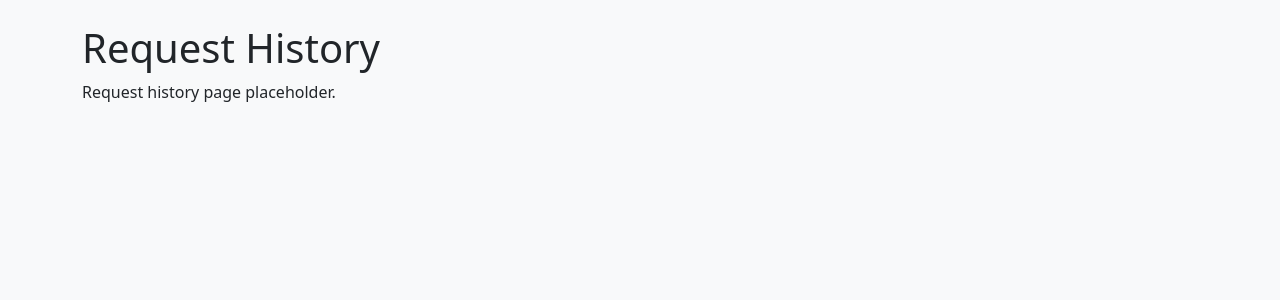
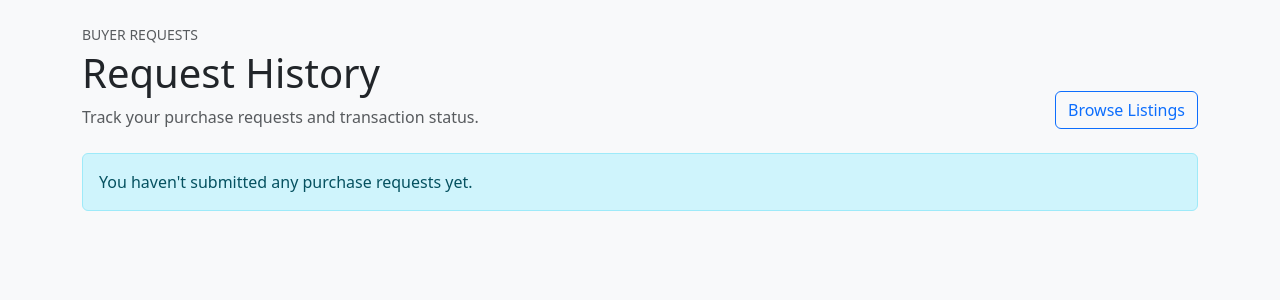
Before and after one commit to aimeefan99/MSE800-KEA-OnlineShopping, a Flask app: page /requests/history in a window 1280 px wide. Shown: the part 57-357 px from the top of the page. Run offline with Flask 3, Linux system fonts and the light colour scheme; a user stored in the database is signed in; data comes from the database, SQL or seed files in the repository.

Commit message:
feat: complete accepted transactions

```diff
--- a/routes/transaction_routes.py
+++ b/routes/transaction_routes.py
@@ -85,7 +85,8 @@ def incoming_requests() -> str:
 def request_history() -> str:
     """Render request history page."""
 
-    return render_template("request_history.html")
+    requests = transaction_service.request_history(session["user_id"])
+    return render_template("request_history.html", requests=requests)
 
 
 @transaction_bp.post("/requests/<int:request_id>/accept")
@@ -113,7 +114,9 @@ def reject_request(request_id: int) -> str:
 def complete_request(request_id: int) -> str:
     """Handle transaction completion."""
 
-    return f"TODO: complete request {request_id}"
+    success, message = transaction_service.complete_request(session["user_id"], request_id)
+    flash(message, "success" if success else "danger")
+    return redirect(url_for("transactions.request_history"))
 
 
 @transaction_bp.post("/reviews/create")
--- a/templates/request_history.html
+++ b/templates/request_history.html
@@ -1,6 +1,109 @@
 {% extends "base.html" %}
 
 {% block content %}
-<h1>Request History</h1>
-<p>Request history page placeholder.</p>
+<section class="mb-4">
+    <div class="d-flex flex-column flex-md-row justify-content-between align-items-md-end gap-3">
+        <div>
+            <p class="text-uppercase small text-muted mb-1">Buyer Requests</p>
+            <h1 class="mb-2">Request History</h1>
+            <p class="text-muted mb-0">Track your purchase requests and transaction status.</p>
+        </div>
+        <a class="btn btn-outline-primary" href="{{ url_for('listings.browse_listings') }}">
+            Browse Listings
+        </a>
+    </div>
+</section>
+
+{% if requests %}
+    <div class="row g-4">
+        {% for purchase_request in requests %}
+            <div class="col-12">
+                <article class="card border-0 shadow-sm">
+                    <div class="card-body p-4">
+                        <div class="d-flex flex-column flex-lg-row justify-content-between gap-3">
+                            <div>
+                                <div class="d-flex flex-wrap align-items-center gap-2 mb-2">
+                                    <h2 class="h4 mb-0">{{ purchase_request.listing_title }}</h2>
+                                    <span class="badge text-bg-warning">
+                                        {{ purchase_request.status_label }}
+                                    </span>
+                                    <span class="badge text-bg-light border">
+                                        Listing {{ purchase_request.listing_status_label }}
+                                    </span>
+                                </div>
+                                <p class="text-muted mb-2">
+                                    Requested from {{ purchase_request.seller_name }}
+                                    on {{ purchase_request.created_at }}
+                                </p>
+                                <p class="listing-price text-success fw-bold mb-0">
+                                    ${{ purchase_request.listing_price_label }} NZD
+                                </p>
+                            </div>
+                            <div class="text-lg-end">
+                                <a
+                                    class="btn btn-outline-primary btn-sm"
+                                    href="{{
+                                        url_for(
+                                            'listings.view_listing_detail',
+                                            listing_id=purchase_request.listing_id
+                                        )
+                                    }}"
+                                >
+                                    View Listing
+                                </a>
+                                {% if purchase_request.status == "accepted" %}
+                                    <div class="d-flex justify-content-lg-end gap-2 mt-2">
+                                        <form
+                                            action="{{
+                                                url_for(
+                                                    'transactions.complete_request',
+                                                    request_id=purchase_request.id
+                                                )
+                                            }}"
+                                            method="post"
+                                        >
+                                            <button class="btn btn-success btn-sm" type="submit">
+                                                Mark Complete
+                                            </button>
+                                        </form>
+                                    </div>
+                                {% endif %}
+                            </div>
+                        </div>
+
+                        <hr>
+
+                        <div class="row g-3">
+                            <div class="col-md-4">
+                                <span class="text-muted d-block">Seller</span>
+                                <strong>{{ purchase_request.seller_name }}</strong>
+                            </div>
+                            <div class="col-md-4">
+                                <span class="text-muted d-block">
+                                    {{ purchase_request.seller_contact_method_label }}
+                                </span>
+                                <strong>{{ purchase_request.seller_contact_value }}</strong>
+                            </div>
+                            <div class="col-md-4">
+                                <span class="text-muted d-block">Request ID</span>
+                                <strong>#{{ purchase_request.id }}</strong>
+                            </div>
+                        </div>
+
+                        {% if purchase_request.message %}
+                            <div class="mt-3">
+                                <span class="text-muted d-block">Message</span>
+                                <p class="mb-0">{{ purchase_request.message }}</p>
+                            </div>
+                        {% endif %}
+                    </div>
+                </article>
+            </div>
+        {% endfor %}
+    </div>
+{% else %}
+    <div class="alert alert-info">
+        <p class="mb-0">You haven't submitted any purchase requests yet.</p>
+    </div>
+{% endif %}
 {% endblock %}
```
